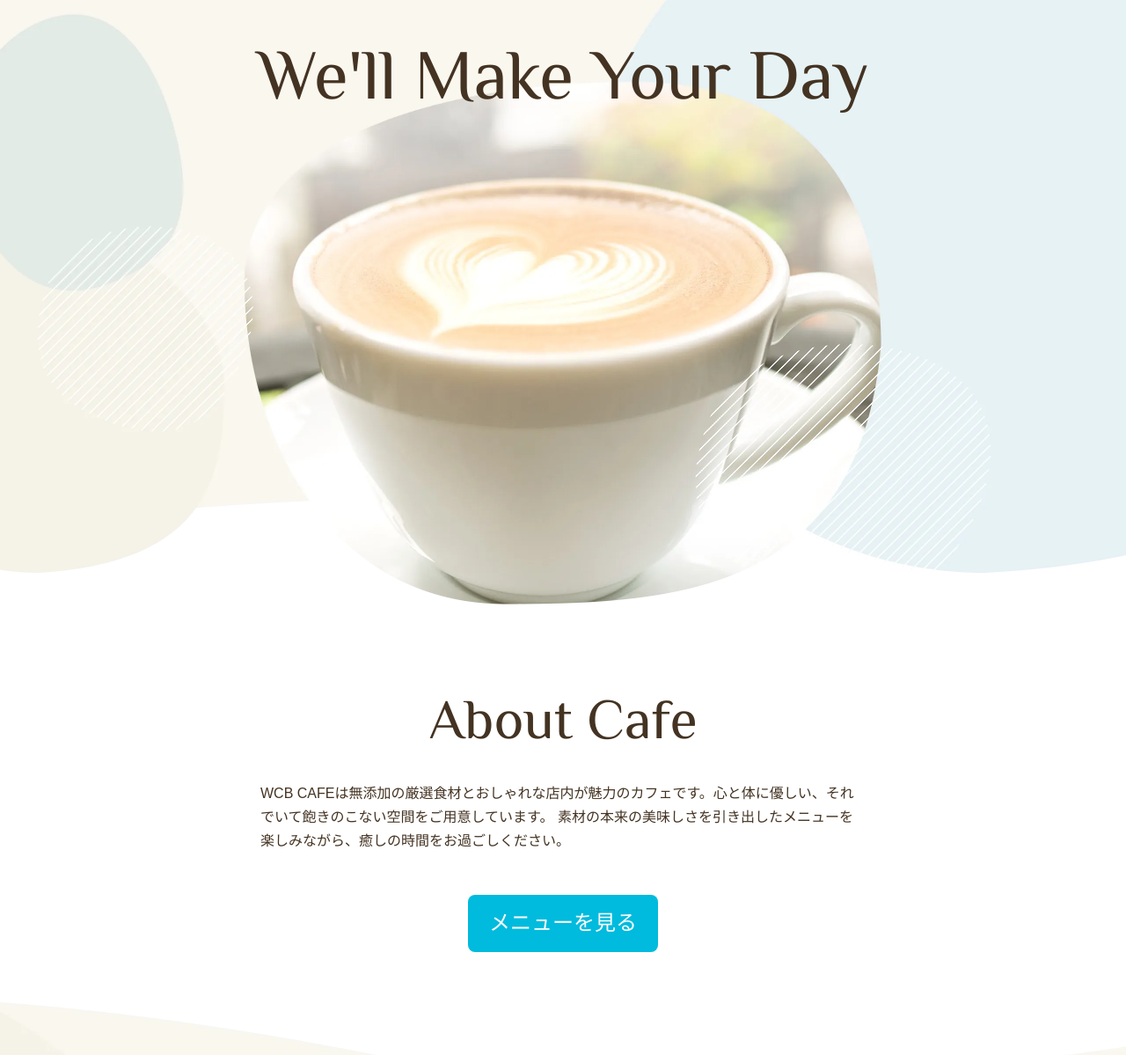
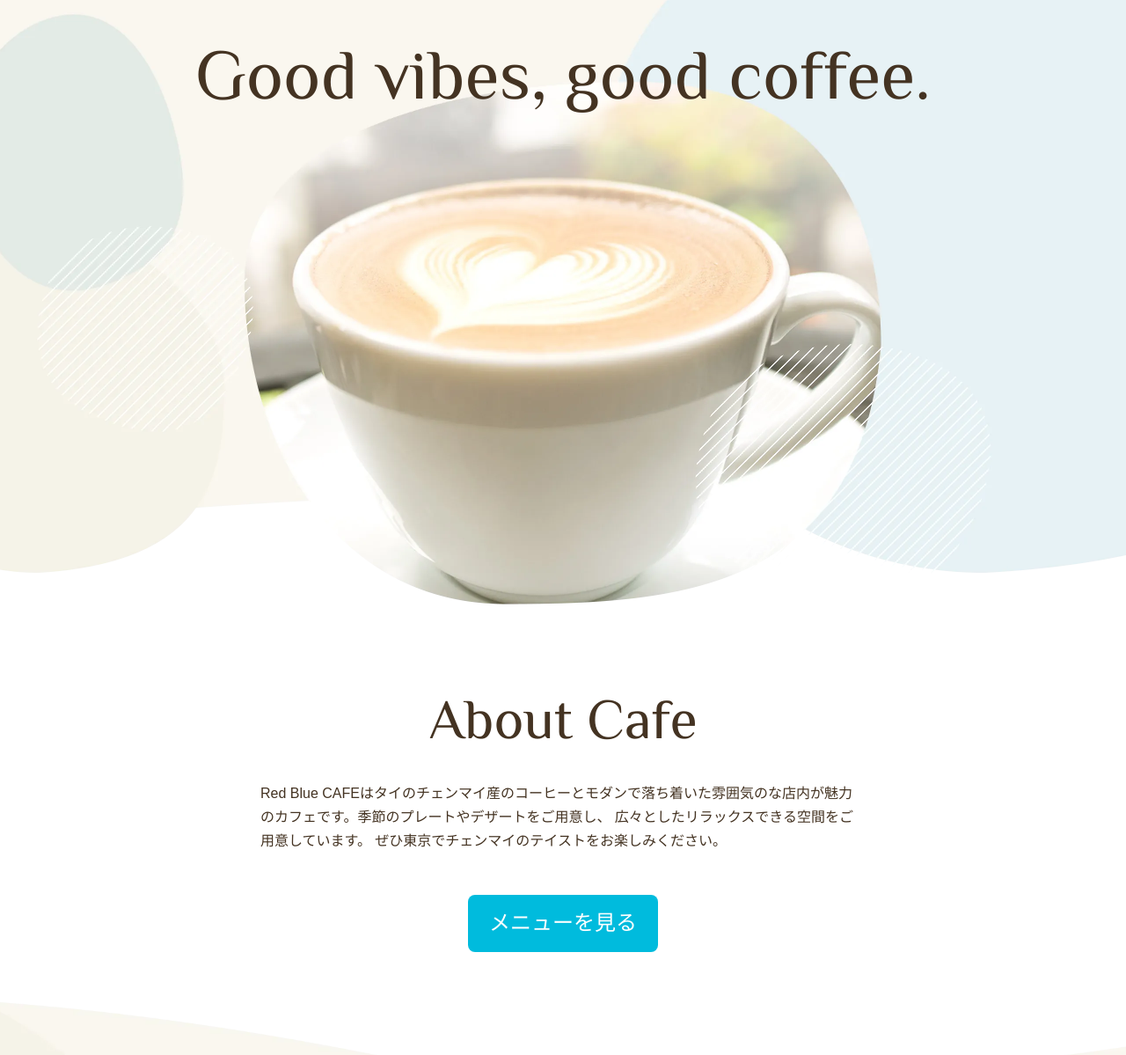
Before and after one commit to M-lab1127-M/lab1127-3, a plain HTML site: page index.html in a window 1280 px wide. Shown: the part 101-1300 px from the top of the page at 88% size. Drawn offline with Linux system fonts and the light colour scheme; some packages are replaced by stand-ins of ours.

Commit message:
Update index.html

```diff
--- a/index.html
+++ b/index.html
@@ -2,8 +2,8 @@
 <html lang="ja">
     <head>
         <meta charset="utf-8">
-        <title>WCB Cafe</title>
-        <meta name="description" content="ブレンドコーヒーとヘルシーなオーガニックフードを提供するカフェ">
+        <title>Red Blue Cafe</title>
+        <meta name="description" content="チェンマイコーヒーと季節のプレートやデザートを提供するモダンカフェ">
         <meta name="viewport" content="width=device-width, initial-scale=1">
 
     <!-- ファビコン -->
@@ -35,14 +35,15 @@
                     </ul>
                 </nav>
             </header>
-            <h2 class="page-title font-english">We'll Make Your Day</h2>
+            <h2 class="page-title font-english">Good vibes, good coffee.</h2>
         </div>
 
         <section class="about">
             <h3 class="heading-large font-english">About Cafe</h3>
             <p>
-                WCB CAFEは無添加の厳選食材とおしゃれな店内が魅力のカフェです。心と体に優しい、それでいて飽きのこない空間をご用意しています。
-                素材の本来の美味しさを引き出したメニューを楽しみながら、癒しの時間をお過ごしください。
+                Red Blue CAFEはタイのチェンマイ産のコーヒーとモダンで落ち着いた雰囲気のな店内が魅力のカフェです。季節のプレートやデザートをご用意し、
+                広々としたリラックスできる空間をご用意しています。
+                ぜひ東京でチェンマイのテイストをお楽しみください。
             </p>
             <div class="align-center">
                 <a class="btn" href="menu.html">メニューを見る</a>
```
